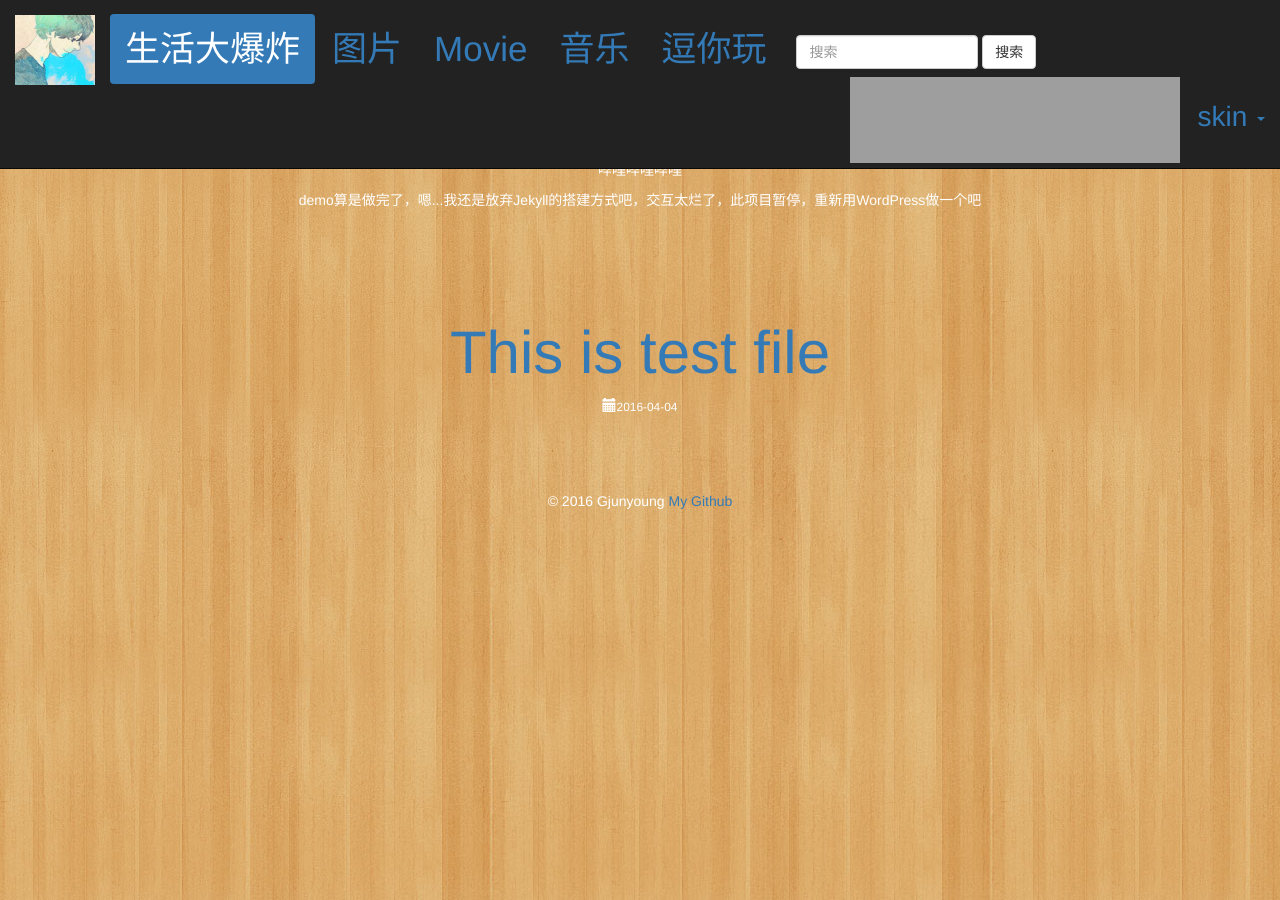
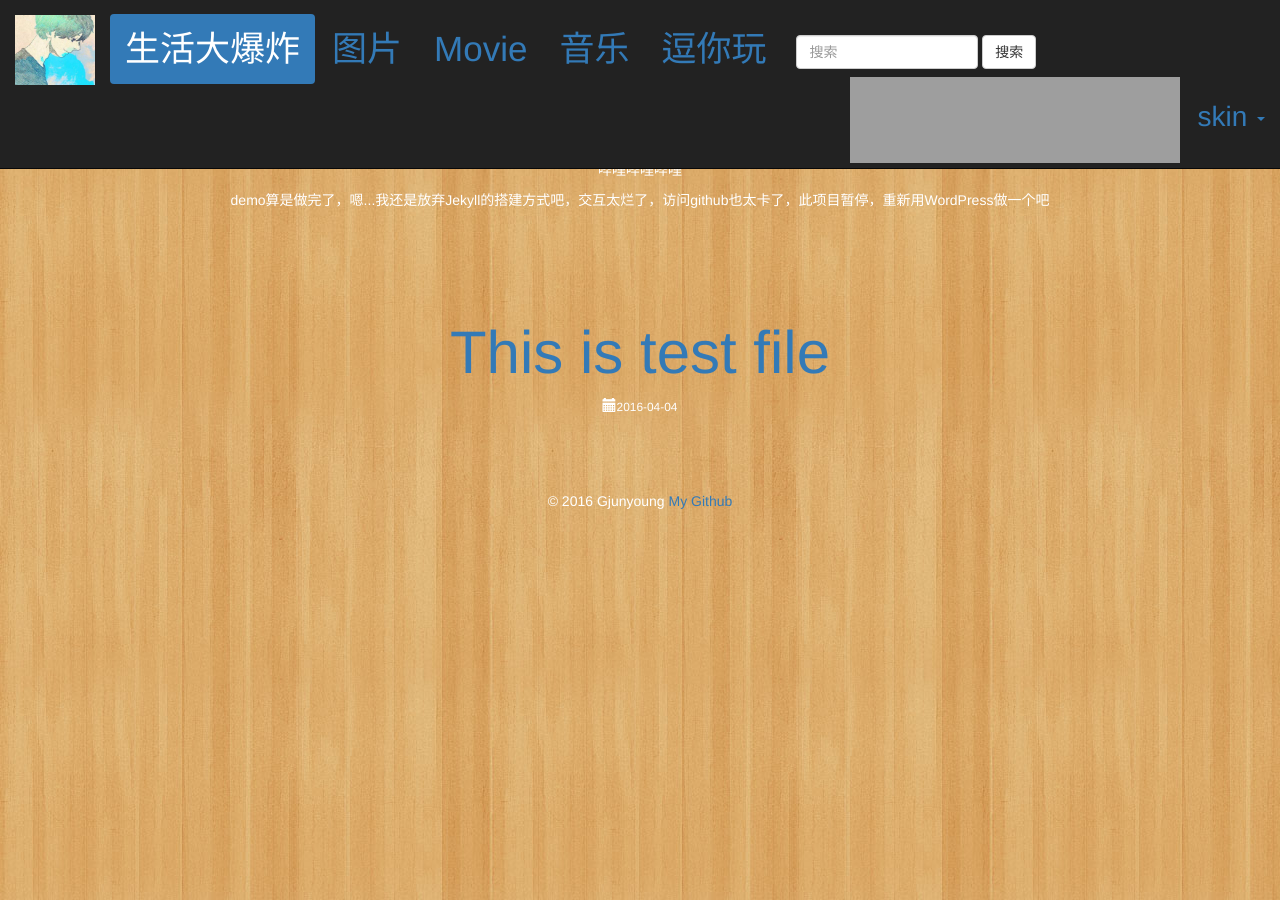
Before and after one commit to gjunyoung/blog-for-someone, a Jekyll site: the page built from index.html, in a window 1280 px wide. Built offline with Jekyll 4.4.1, drawn with Linux system fonts in a browser that asks for light colours; grey boxes are pictures that could not be loaded.

Commit message:
Update default.html

```diff
--- a/_layouts/default.html
+++ b/_layouts/default.html
@@ -7,7 +7,7 @@
     <link rel="stylesheet" href="https://cdn.bootcss.com/bootstrap/3.3.6/css/bootstrap.min.css">
     <link rel="stylesheet" href="../../css/mycss.css">
     body{
-    padding-top: 50px;
+    padding-top: 100px;
 }
 </head>
 
@@ -66,7 +66,7 @@
         <h1>This is a blog website for HMJ</h1>
         <p>这是一个个人Blog网站，开始于2016年3月13日晚，正在建造中，嗯......尽量快做完吧！</p>
         <p>哔哩哔哩哔哩</p>
-        <p>demo算是做完了，嗯...我还是放弃Jekyll的搭建方式吧，交互太烂了，此项目暂停，重新用WordPress做一个吧</p>
+        <p>demo算是做完了，嗯...我还是放弃Jekyll的搭建方式吧，交互太烂了，访问github也太卡了，此项目暂停，重新用WordPress做一个吧</p>
     </div>
     <div id="myTabContent" class="tab-content starter">
     {{content}}
```
